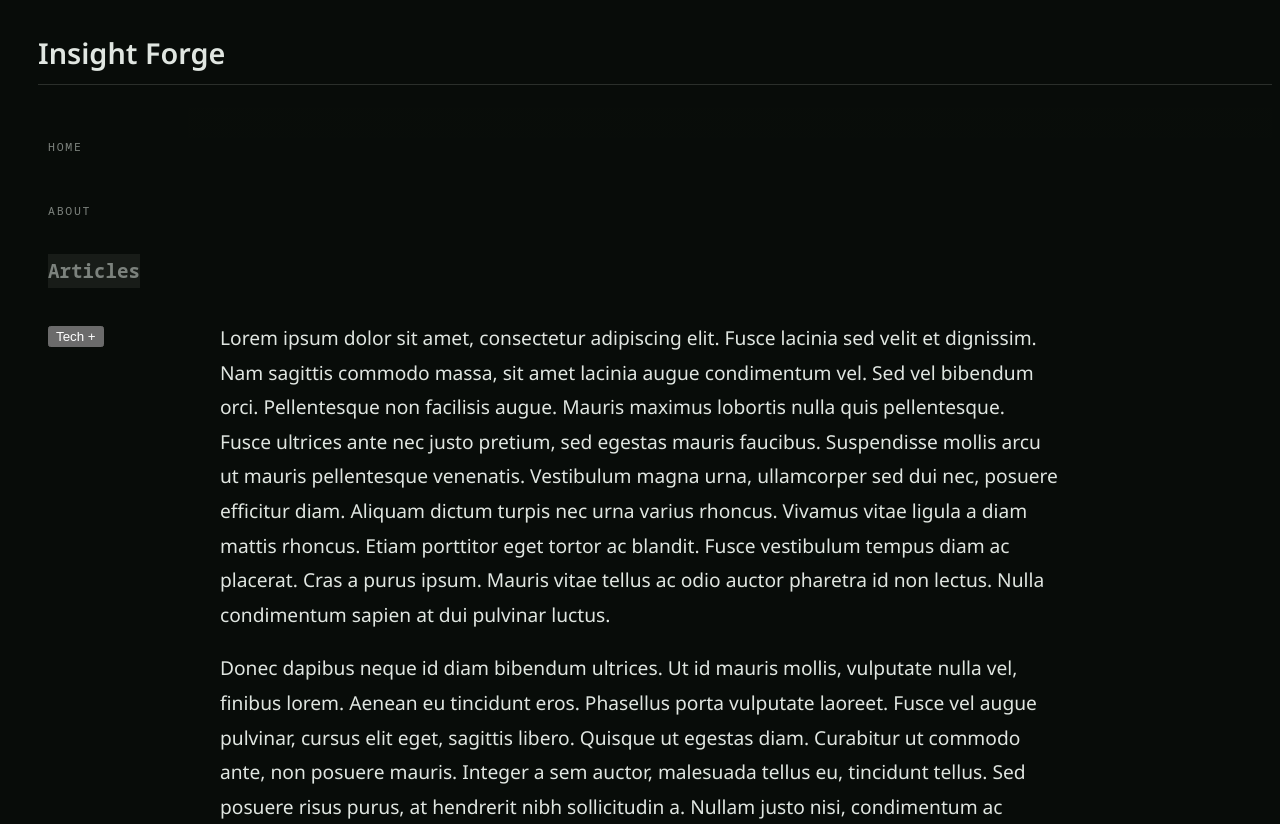
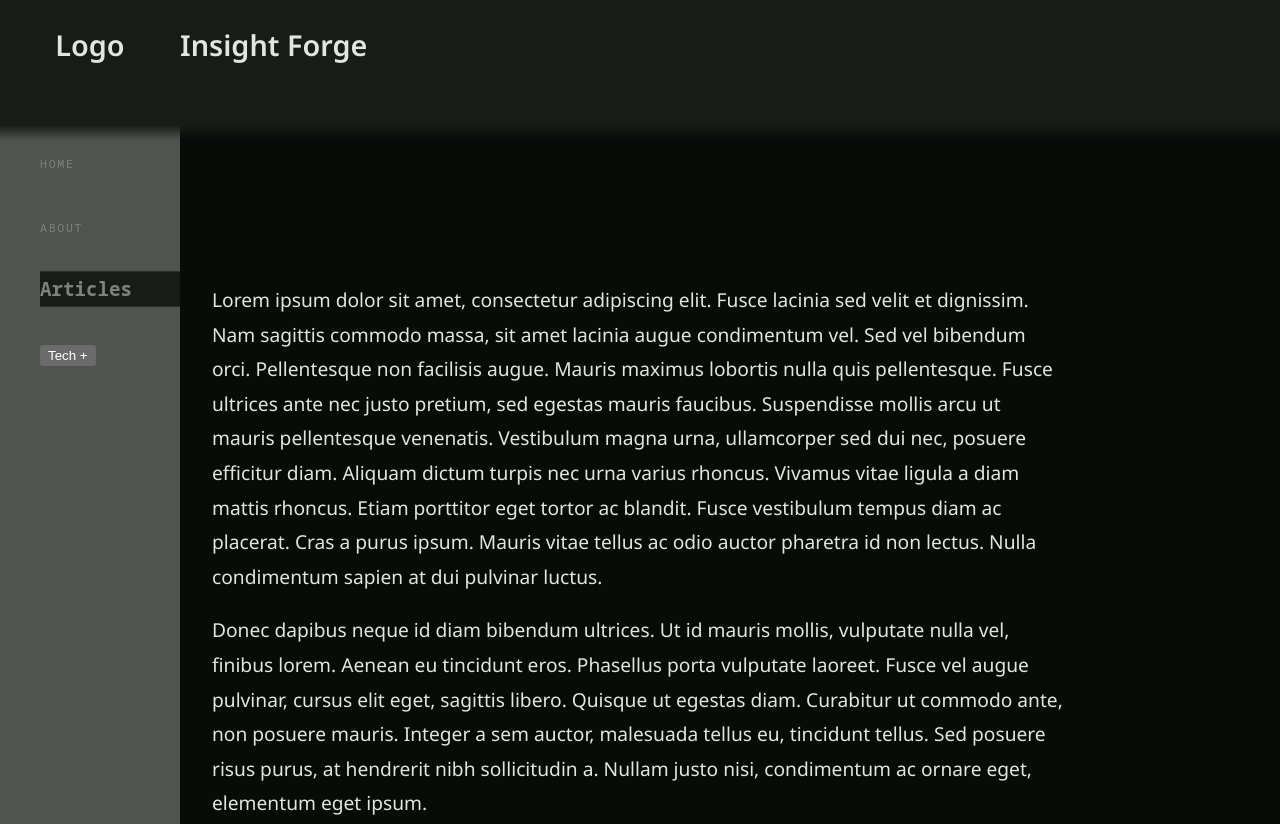
Before and after one commit to jeffreygodfrey/jeffreygodfrey.github.io, a plain HTML site: page index.html in a window 1280 px wide. Shown: the top 824 px of the page. Drawn offline with Linux system fonts and the light colour scheme.

Commit message:
Refactor header structure and navigation; update styles for logo and site title

```diff
--- a/css/style.css
+++ b/css/style.css
@@ -1,8 +1,10 @@
 :root {
   color-scheme: dark;
   --side-col: minmax(150px, 180px);
-  --page-header-height: 100px;
-  --breadcrumb-height: 30px;
+  --page-header-height: 75px;
+  --breadcrumb-height: 50px;
+  --full-header-height: calc(var(--page-header-height) + var(--breadcrumb-height));
+  --header-gradient-fade: 15px;
   --nav-width: 250px;
   --font-body: "Noto Sans", sans-serif;
   --font-code: "Noto Sans Mono", monospace;
@@ -42,6 +44,7 @@ body {
   font-weight: 400;
   line-height: 1.8;
   min-height: 100vh;
+  margin: 0;
 }
 
 #site-nav {
@@ -51,9 +54,28 @@ body {
   transform: translateY(-100%);
   transition: transform 0.25s ease-out;
   overflow-y: auto;
-  background: var(--bg);
-  z-index: 60;
+  /*background: var(--bg-toc);*/
+  animation: fadeUp 0.9s 0.1s ease both;
 }
+
+#site-nav ul {
+  list-style: none;
+  display: flex;
+  flex-direction: column;
+  gap: 1.8rem;
+}
+
+#site-nav a {
+  font-family: var(--font-code);
+  font-size: 0.72rem;
+  letter-spacing: 0.15em;
+  text-transform: uppercase;
+  color: var(--text-muted);
+  text-decoration: none;
+  transition: color 0.2s;
+}
+
+#site-nav a:hover { color: var(--accent2); }
 
 [data-nav-open="true"] #site-nav {
   transform: translateY(0);
@@ -61,9 +83,8 @@ body {
 
 #nav-toggle {
   position: fixed;
-  top: calc(var(--page-header-height) + 20px);
+  top: calc(var(--page-header-height) + 0px);
   left: 20px;
-  z-index: 80;
 }
 
 #nav-backdrop {
@@ -73,7 +94,6 @@ body {
   opacity: 0;
   pointer-events: none;
   transition: opacity 0.25s ease-out;
-  z-index: 10;
 }
 
 [data-nav-open="true"] #nav-backdrop {
@@ -85,6 +105,7 @@ body {
   display: flex;
   list-style: none;
   gap: 0.5rem;
+  margin: 0;
 }
 
 #nav-location li::after {
@@ -96,44 +117,29 @@ body {
 header {
   position: sticky;
   top: 0;
-  padding-left: 30px;
-  z-index: 70;
-  background: var(--bg);
+  background: var(--bg-toc);
 }
 
-nav {
-  animation: fadeUp 0.9s 0.1s ease both;
+.logo {
+  position: sticky;
+  top: 0;
+  font-size: 1.8rem;
+  font-weight: 600;
+  color: var(--text);
+  background-color: var(--bg-toc);
+  padding-bottom: 0.3rem;
 }
 
-nav ul {
-  list-style: none;
-  display: flex;
-  flex-direction: column;
-  gap: 1.8rem;
+.site-title {
+  font-size: 1.8rem;
+  font-weight: 600;
+  color: var(--text);
+  background: var(--bg-toc);
+  padding-bottom: 0.3rem;
 }
-
-nav a {
-  font-family: var(--font-code);
-  font-size: 0.72rem;
-  letter-spacing: 0.15em;
-  text-transform: uppercase;
-  color: var(--text-muted);
-  text-decoration: none;
-  transition: color 0.2s;
-}
-
-nav a:hover { color: var(--accent2); }
 
 body {
   font-family: var(--font-body);
-}
-
-.header {
-  font-size: 1.8rem;
-  font-weight: 600;
-  color: var(--text);
-  border-bottom: 1px solid var(--hover-rule);
-  padding-bottom: 0.3rem;
 }
 
 .nav-section-header {
@@ -141,6 +147,8 @@ body {
   color: var(--text-muted);
   background: var(--bg-toc);
   font-weight: 600;
+  border-top: 1px solid var(--hover-rule);
+  border-bottom: 1px solid var(--hover-rule);
 }
 
 .article-content {
@@ -153,7 +161,7 @@ body {
   position: fixed;
   top: var(--page-header-height);
   left: 0;
-  z-index: 30;
+  padding: 10px;
 }
 
 @keyframes fadeUp {
@@ -167,25 +175,68 @@ body {
     grid-template-columns: var(--side-col) 1fr var(--side-col);
     grid-template-rows: var(--page-header-height) var(--breadcrumb-height) 1fr;
     grid-template-areas:
-      "header header header"
-      "nav breadcrumb breadcrumb"
+      "logo header header"
+      "logo breadcrumb breadcrumb"
       "nav    main   aside";
     min-height: 100vh;
   }
 
+  body::before {
+    content: "";
+    position: fixed;
+    top: 0;
+    left: 0;
+    right: 0;
+
+    height:calc(
+      var(--full-header-height) +
+      var(--header-gradient-fade)
+    );
+
+    background: linear-gradient(
+      to bottom,
+      var(--bg-toc) 0px,
+      var(--bg-toc) var(--full-header-height),
+      transparent calc(
+        var(--full-header-height) +
+        var(--header-gradient-fade)
+      )
+    );
+  }
+
+  .logo {
+    grid-area: logo;
+    position: sticky;
+    top: 0;
+    align-self: start;
+    background-color: var(--bg-toc);
+    text-align: center;
+  }
+
   header {
     grid-area: header;
+    position: sticky;
+    top: 0;
+    align-self: start;
   }
 
-  main {
-    grid-area: main;
+  .breadcrumb-bar {
+    grid-area: breadcrumb;
+    position: sticky;
+    top: var(--page-header-height);
+    align-self: start;
   }
 
   #site-nav {
     grid-area: nav;
-    display: flex;
     position: sticky;
-    top: 0;
+    top: var(--full-header-height);
+    align-self: start;
+  }
+
+  .nav-bg {
+    grid-area: nav;
+    background: oklch(from var(--bg-toc) calc(l * 2) c h);
   }
 
   #nav-toggle,
@@ -193,14 +244,11 @@ body {
     display: none;
   }
 
-  .breadcrumb-bar {
-    grid-area: breadcrumb;
-    position: sticky;
-    top: 0;
-    background: linear-gradient(to bottom, var(--bg) 0px, var(--bg) 100px, transparent 30px);
+  main {
+    grid-area: main;
   }
 
-  .header {
-    margin-left: var(--side-col);
+  aside {
+    grid-area: aside;
   }
 }
--- a/index.html
+++ b/index.html
@@ -15,15 +15,20 @@
   <body>
 
     <!-- Header -->
+    <h1 class="logo">Logo</h1>
     <header id="page-header">
-      <h1 class="header">Insight Forge</h1>
+      <h1 class="site-title">Insight Forge</h1>
     </header>
+    <div class="divider-header"></div>
     <div id="nav-location" class="breadcrumb-bar"></div>
+    <div class="divider-breadcrumb"></div>
 
     <!-- Navigation -->
     <button id="nav-toggle" aria-expanded="false" aria-controls="site-nav">☰</button>
     <div id="nav-backdrop"></div>
-    <nav id="site-nav" aria-hidden="true">
+    <div class="nav-bg"></div>
+    <div class="divider-nav"></div>
+    <nav id="site-nav" aria-label="Site" aria-hidden="true">
       <ul class="nav"></ul>
     </nav>
 
```
